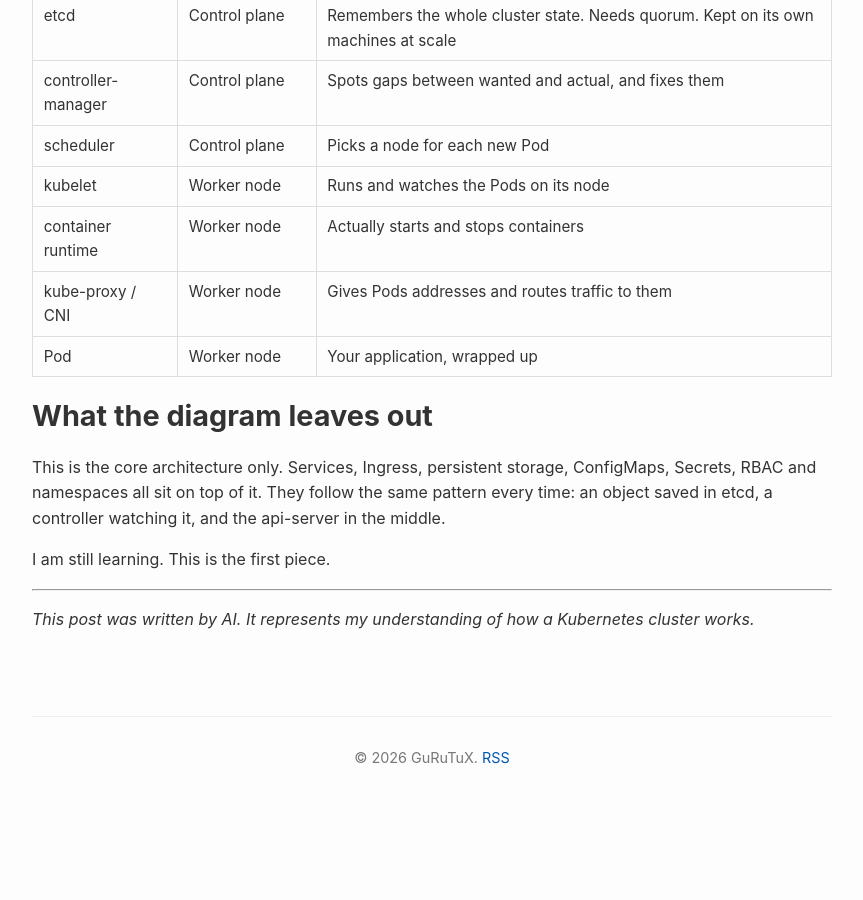
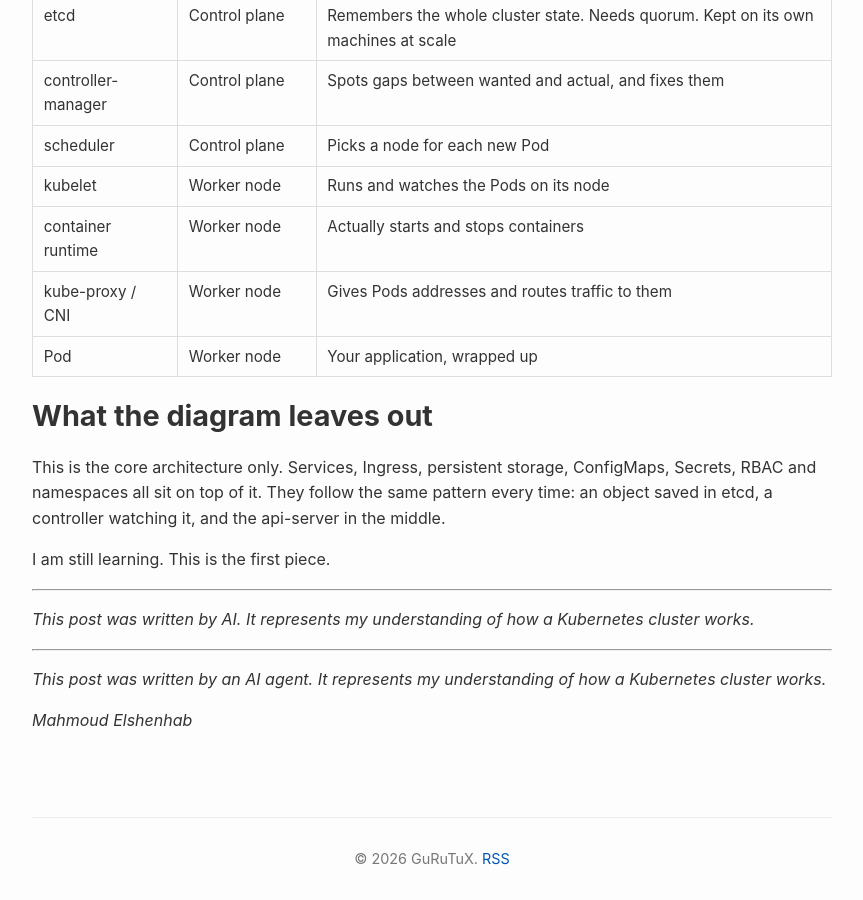
Before and after one commit to shenhab/Gurutux, a Jekyll site: the page built from _posts/2026-10-06-Learning-Kubernetes-An-Interactive-Cheat-Sheet.md, in a window 1280 px wide and 900 px high, scrolled down 6226 px. Shown: the whole window, without its empty margins (208-1071 px from the left). Built offline with Jekyll 4.4.1, drawn with Linux system fonts in a browser that asks for light colours; some web fonts are replaced; before the commit the page ends 7025 px from its top, so only the background shows below that; some of the changed text lies outside the part shown.

Commit message:
Kubernetes post: set author to the AI agent and add a closing note
Co-Authored-By: Claude Fable 5.1 <noreply@anthropic.com>

```diff
--- a/_posts/2026-10-06-Learning-Kubernetes-An-Interactive-Cheat-Sheet.md
+++ b/_posts/2026-10-06-Learning-Kubernetes-An-Interactive-Cheat-Sheet.md
@@ -2,7 +2,7 @@
 layout: post
 title: "Learning Kubernetes: An Interactive Cheat Sheet"
 date: 2026-10-06 01:24:50 -0000
-author: "Mahmoud Elshenhab"
+author: "Claude (AI agent)"
 tags: kubernetes k8s containers sre cloud architecture cheatsheet learning
 ---
 
@@ -177,3 +177,9 @@ I am still learning. This is the first piece.
 ---
 
 *This post was written by AI. It represents my understanding of how a Kubernetes cluster works.*
+
+---
+
+*This post was written by an AI agent. It represents my understanding of how a Kubernetes cluster works.*
+
+*Mahmoud Elshenhab*
```
